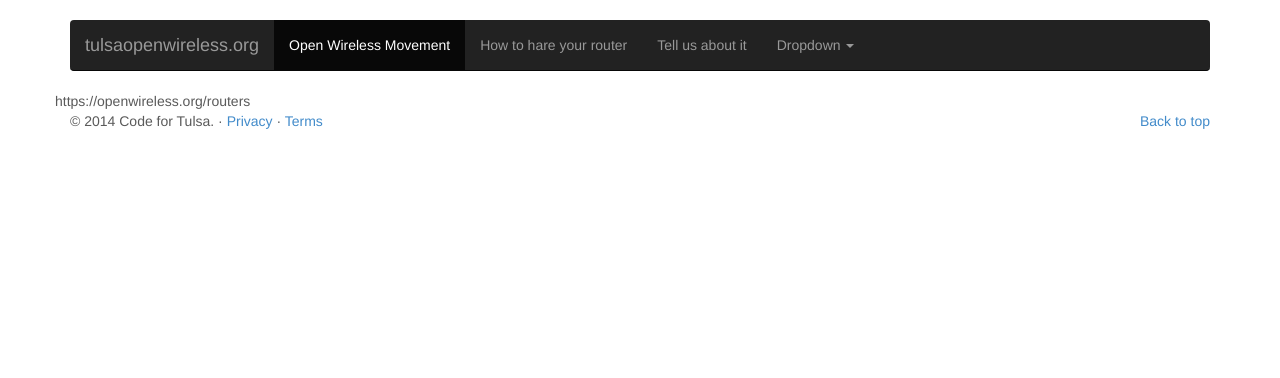
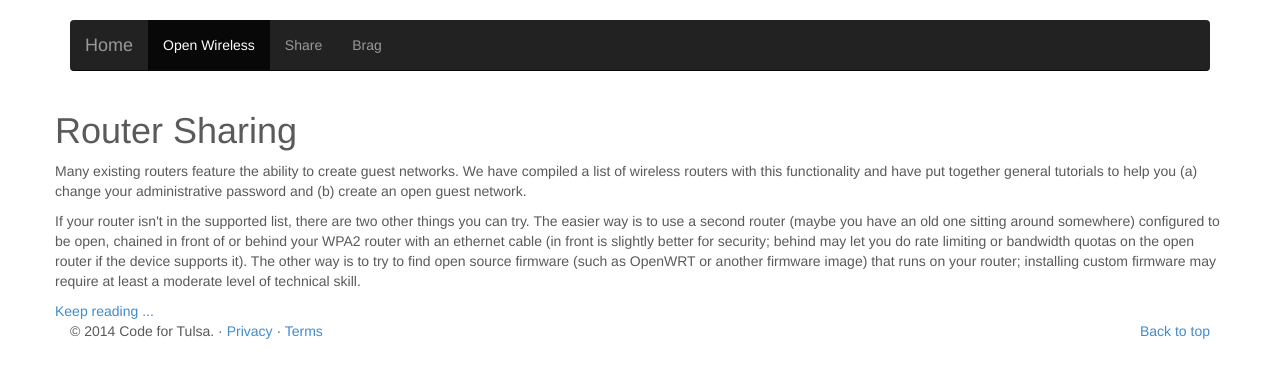
Before and after one commit to codefortulsa/tulsaopenwireless.org, a Jekyll site: the page built from how-to.html, in a window 1280 px wide. Shown: the top 378 px of the page. Built offline with Jekyll 4.4.1, drawn with Linux system fonts in a browser that asks for light colours.

```diff
--- a/_layouts/default.html
+++ b/_layouts/default.html
@@ -44,16 +44,13 @@
                     <span class="icon-bar"></span>
                     <span class="icon-bar"></span>
                   </button>
-                  <a class="navbar-brand" href="#">tulsaopenwireless.org</a>
+                  <a class="navbar-brand" href="#">Home</a>
                 </div>
                 <div class="navbar-collapse collapse">
                   <ul class="nav navbar-nav">
-                    <li class="active"><a href="./openwireless.html">Open Wireless Movement</a></li>
-                    <li><a href="./how-to.html">How to hare your router</a></li>
-                    <li><a href="#contact">Tell us about it</a></li>
-                    <li class="dropdown">
-                      <a href="#" class="dropdown-toggle" data-toggle="dropdown">Dropdown <b class="caret"></b></a>
-                    </li>
+                    <li class="active"><a href="./openwireless.html">Open Wireless</a></li>
+                    <li><a href="./how-to.html">Share</a></li>
+                    <li><a href="#contact">Brag</a></li>
                   </ul>
                 </div>
               </div>
--- a/how-to.html
+++ b/how-to.html
@@ -5,6 +5,15 @@
 
 <div class="row marketing">
 
-https://openwireless.org/routers
+
+
+
+<h1>Router Sharing</h1>
+<p>Many existing routers feature the ability to create guest networks. We have compiled a list of wireless routers with this functionality and have put together general tutorials to help you (a) change your administrative password and (b) create an open guest network.</p>
+
+<p>If your router isn't in the supported list, there are two other things you can try. The easier way is to use a second router (maybe you have an old one sitting around somewhere) configured to be open, chained in front of or behind your WPA2 router with an ethernet cable (in front is slightly better for security; behind may let you do rate limiting or bandwidth quotas on the open router if the device supports it). The other way is to try to find open source firmware (such as OpenWRT or another firmware image) that runs on your router; installing custom firmware may require at least a moderate level of technical skill.</p>
+
+<a href='https://openwireless.org/routers'>Keep reading ...</a>
+
 
 </div>
```
Also changed, not shown: discover.html (added, +11 -0 lines), fonts/glyphicons-halflings-regular.ttf (added), fonts/glyphicons-halflings-regular.woff (added), 2 other files.
